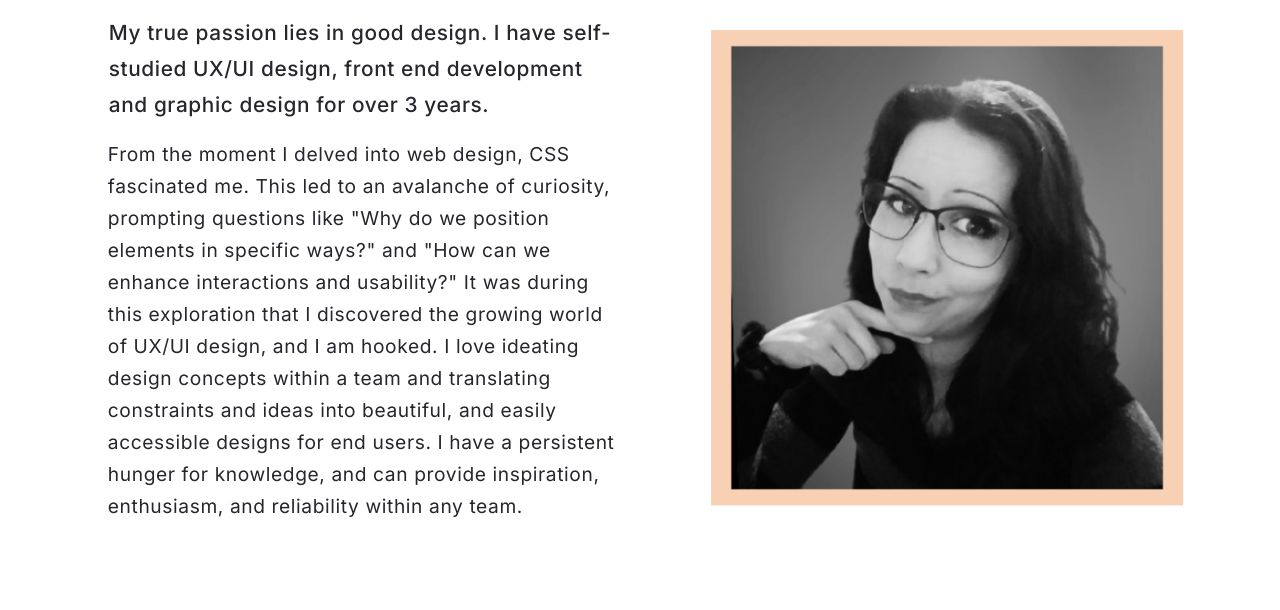
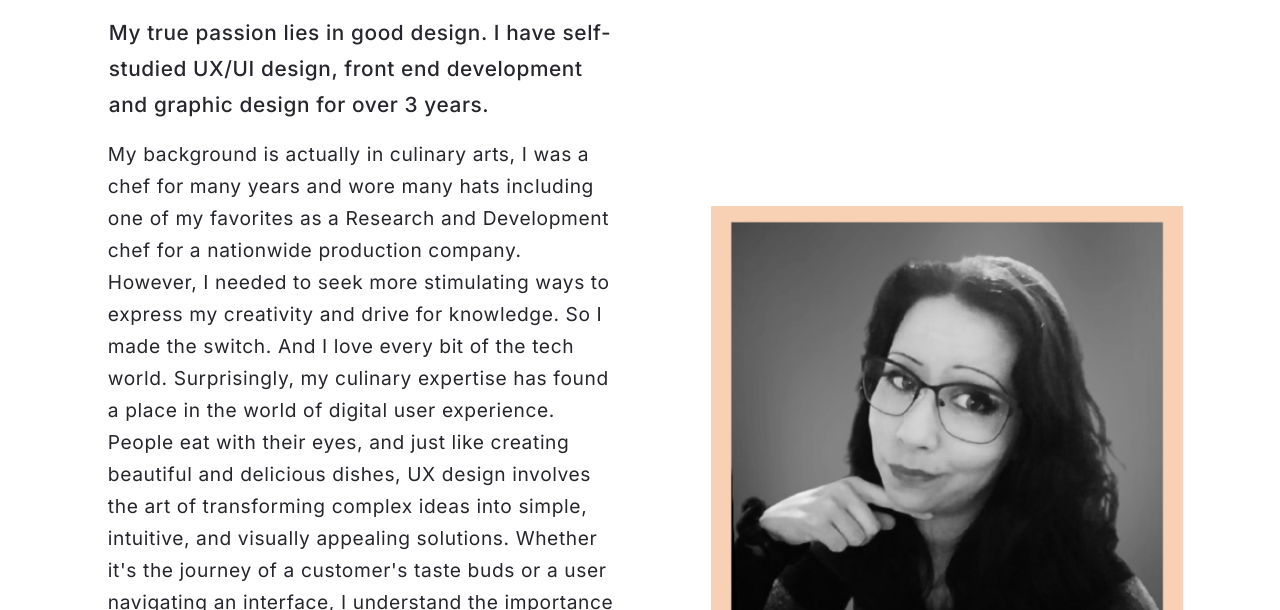
Before and after one commit to SkPhillips/ShamaraPhillips, a plain HTML site: page index.html in a window 1280 px wide. Shown: the part 3200-3810 px from the top of the page. Drawn offline with Linux system fonts and the light colour scheme.

Commit message:
Update index.html

```diff
--- a/index.html
+++ b/index.html
@@ -248,15 +248,20 @@
             <div class="about-wrapper">
             <p class="about-header">My true passion lies in good design. I have self-studied UX/UI design, front end development and graphic design for over 3 years.</p>
             <p>
-            <p class="about-para"> From the moment I delved into web design, CSS fascinated me.
-                This led to an avalanche of curiosity, prompting questions like
-                "Why do we position elements in specific ways?" and "How can we
-                 enhance interactions and usability?" It was during this exploration
-                 that I discovered the growing world of UX/UI design, and I am hooked.
-                 I love ideating design concepts within a team and translating constraints
-                 and ideas into beautiful, and easily accessible designs for end users.
-                 I have a persistent hunger for knowledge, and can provide inspiration,
-                 enthusiasm, and reliability within any team.
+            <p class="about-para"> My background is actually in culinary arts,
+                I was a chef for many years and wore many hats including one of my favorites as a Research and Development chef for a nationwide production company.
+                However, I needed to seek more stimulating ways to express my creativity and drive for knowledge.
+                So I made the switch. And I love every bit of the tech world.
+                Surprisingly, my culinary expertise has found a place in the world of digital user experience.
+                People eat with their eyes, and just like creating beautiful and delicious dishes,
+                UX design involves the art of transforming complex ideas into simple, intuitive,
+                and visually appealing solutions. Whether it's the journey of a customer's taste
+                buds or a user navigating an interface, I understand the importance of creating
+                engaging and satisfying experiences. And just like the kitchen, I enjoy collaborating
+                within a team and thrive on ideating innovative design concepts and turning constraints
+                and ideas into perfect recipe for user-friendly products. I have a persistent hunger for knowledge
+                that fuels my passion, and I consistently bring inspiration, enthusiasm, and reliability
+                to any team I join.
                 </p>
             </div>
                 <img src="images/profile.png" alt="Shamara Phillips">
```
